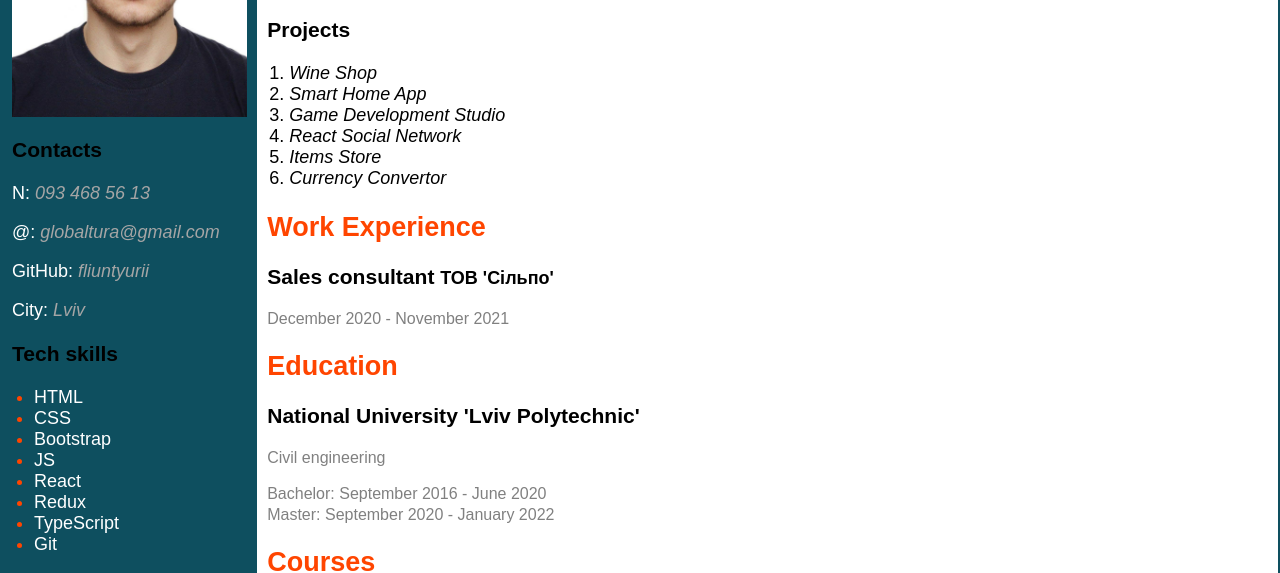
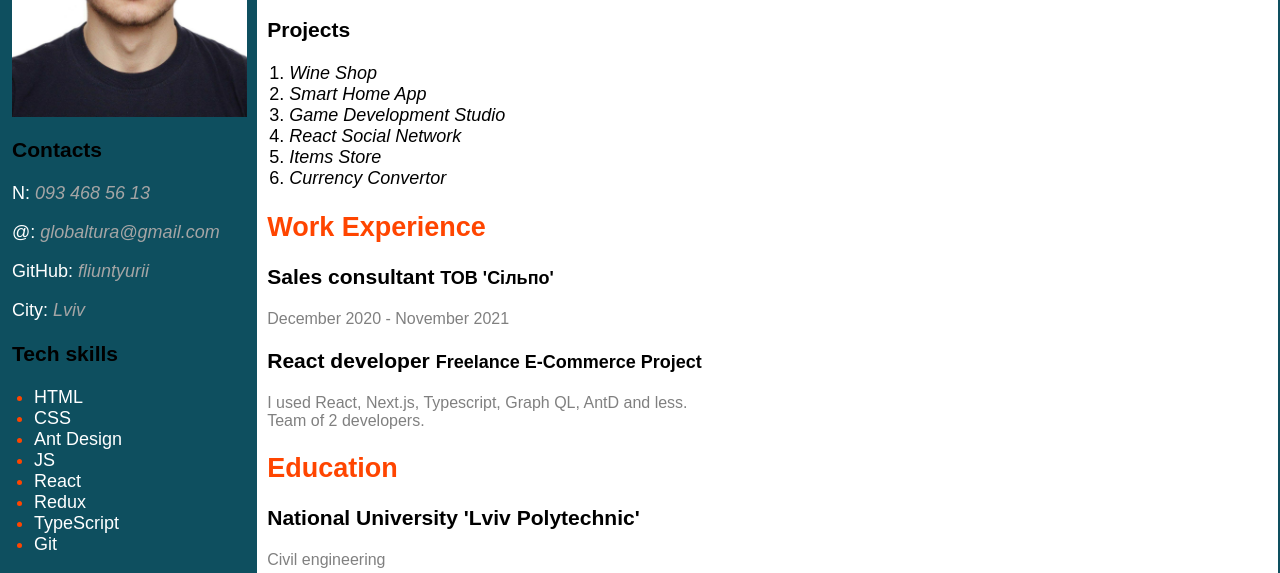
Before and after one commit to fliuntyurii/resume, a plain HTML site: page index.html in a window 1280 px wide. Shown: the part 193-766 px from the top of the page. Drawn offline with Linux system fonts and the light colour scheme.

Commit message:
Update index.html

```diff
--- a/index.html
+++ b/index.html
@@ -36,6 +36,11 @@
                 <h2>Work Experience</h2>
                 <h3>Sales consultant <span>ТОВ 'Сільпо'</span></h3>
                 <p class="years">December 2020 - November 2021</p>
+
+                <h3>React developer <span>Freelance E-Commerce Project</span></h3>
+                <p class="years">I used React, Next.js, Typescript, Graph QL, AntD and less.
+                    <br>Team of 2 developers.
+                </p>
             </div>
 
             <div class="education">
@@ -71,7 +76,7 @@
                     <ul>
                         <li><span>HTML</span></li>
                         <li><span>CSS</span></li>
-                        <li><span>Bootstrap</span></li>
+                        <li><span>Ant Design</span></li>
                         <li><span>JS</span></li>
                         <li><span>React</span></li>
                         <li><span>Redux</span></li>
```
